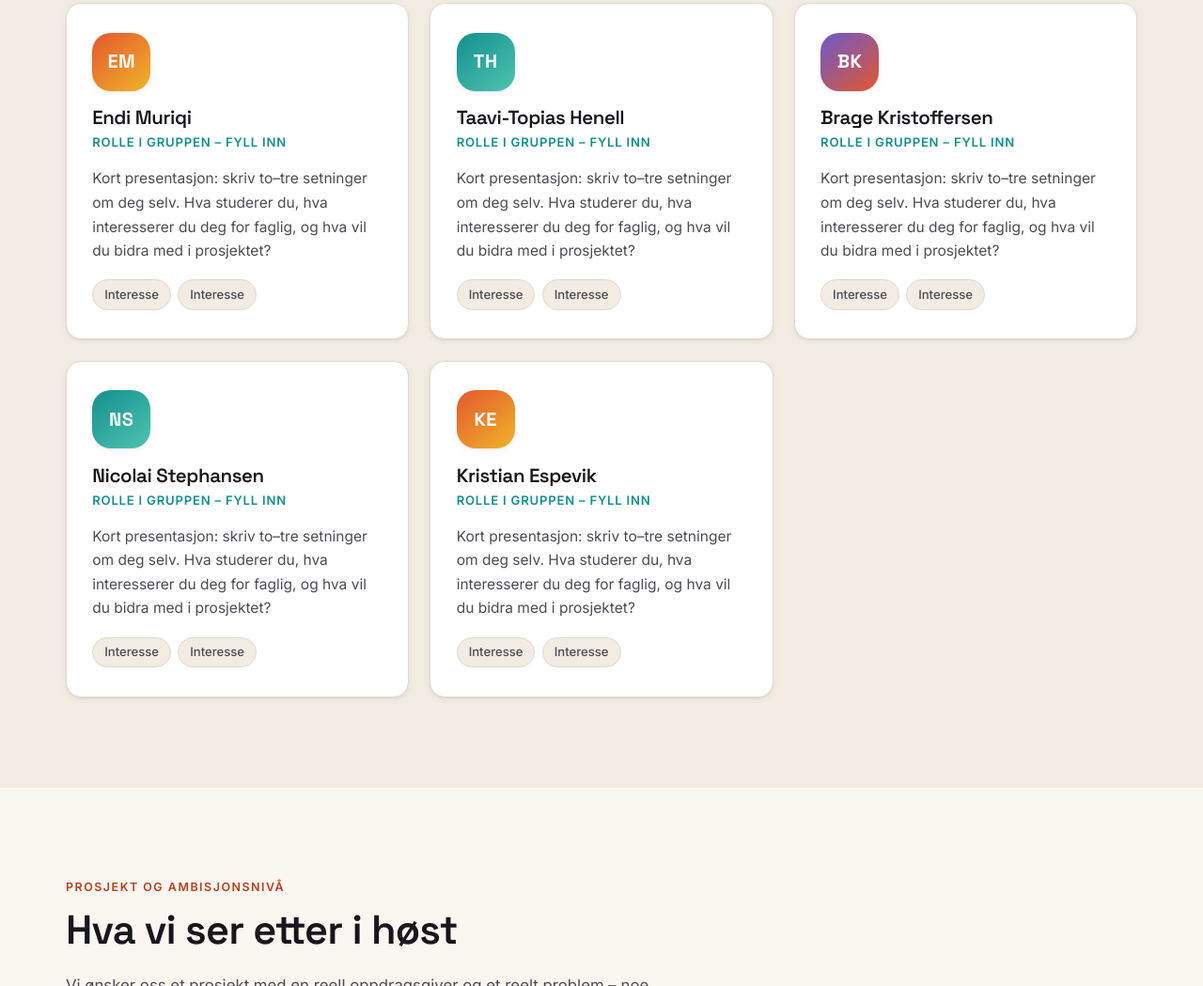
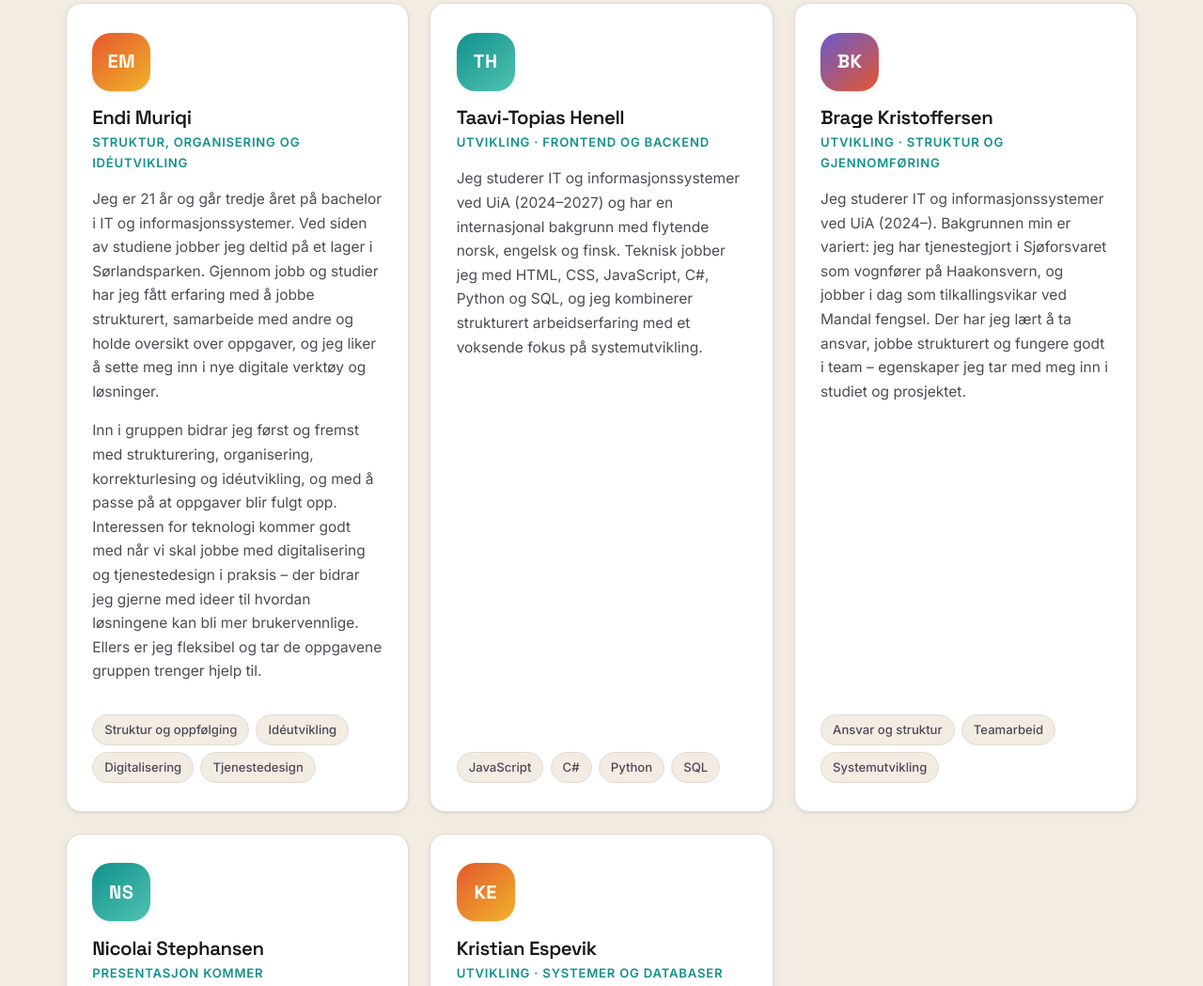
Before and after one commit to KristianEspevikUIA/IS310, a plain HTML site: page index.html in a window 1280 px wide. Shown: the part 1956-3005 px from the top of the page at 94% size. Drawn offline with Linux system fonts and the light colour scheme.

Commit message:
Fyll inn medlemspresentasjoner
Presentasjon av Endi, Taavi-Topias, Brage og Kristian, med rolle-etikett
og interesse-tagger per kort. Nicolai gjenstår.

Medlemskortene er gjort om til flex-kolonner slik at tagg-radene ligger
på linje nederst selv om presentasjonene er ulikt lange.

Co-Authored-By: Claude Opus 5 <noreply@anthropic.com>

```diff
--- a/assets/css/styles.css
+++ b/assets/css/styles.css
@@ -490,6 +490,11 @@ ul, ol { margin: 0; padding: 0; list-style: none; }
 }
 .tags-lg li { font-size: .88rem; padding: .4rem .9rem; background: var(--surface); }
 
+/* Kortene i medlemsraden er like høye, så interesse-taggene skal ligge
+   på linje nederst selv om presentasjonene er ulikt lange. */
+.member { display: flex; flex-direction: column; }
+.member .tags { margin-top: auto; padding-top: 1.1rem; }
+
 /* ---------- Prosjekt / split ---------- */
 
 .split {
--- a/index.html
+++ b/index.html
@@ -114,9 +114,8 @@
       </div>
 
       <!--
-        TIL GRUPPA: fyll inn hvert kort under.
-        · Bytt ut teksten i .member-role og .member-bio med din egen presentasjon.
-        · Bytt ut interessene i <ul class="tags"> med dine egne (2-4 stykker).
+        TIL GRUPPA:
+        · Presentasjonene er skrevet i «jeg»-form. Juster gjerne din egen tekst.
         · Vil du ha bilde? Legg fila i assets/img/ og bytt
           <span class="avatar" aria-hidden="true">XX</span>
           med <img class="avatar" src="assets/img/fornavn.jpg" alt="Portrett av Fornavn Etternavn">
@@ -127,11 +126,18 @@
         <article class="member reveal">
           <span class="avatar" aria-hidden="true">EM</span>
           <h3>Endi Muriqi</h3>
-          <p class="member-role">Rolle i gruppen – fyll inn</p>
-          <p class="member-bio">Kort presentasjon: skriv to–tre setninger om deg selv. Hva studerer du, hva
-            interesserer du deg for faglig, og hva vil du bidra med i prosjektet?</p>
+          <p class="member-role">Struktur, organisering og idéutvikling</p>
+          <p class="member-bio">Jeg er 21 år og går tredje året på bachelor i IT og informasjonssystemer. Ved siden
+            av studiene jobber jeg deltid på et lager i Sørlandsparken. Gjennom jobb og studier har jeg fått erfaring
+            med å jobbe strukturert, samarbeide med andre og holde oversikt over oppgaver, og jeg liker å sette meg
+            inn i nye digitale verktøy og løsninger.</p>
+          <p class="member-bio">Inn i gruppen bidrar jeg først og fremst med strukturering, organisering,
+            korrekturlesing og idéutvikling, og med å passe på at oppgaver blir fulgt opp. Interessen for teknologi
+            kommer godt med når vi skal jobbe med digitalisering og tjenestedesign i praksis – der bidrar jeg gjerne
+            med ideer til hvordan løsningene kan bli mer brukervennlige. Ellers er jeg fleksibel og tar de oppgavene
+            gruppen trenger hjelp til.</p>
           <ul class="tags">
-            <li>Interesse</li><li>Interesse</li>
+            <li>Struktur og oppfølging</li><li>Idéutvikling</li><li>Digitalisering</li><li>Tjenestedesign</li>
           </ul>
           <a class="member-link" href="#" hidden>Se videopresentasjon <span aria-hidden="true">→</span></a>
         </article>
@@ -139,11 +145,12 @@
         <article class="member reveal">
           <span class="avatar" aria-hidden="true">TH</span>
           <h3>Taavi-Topias Henell</h3>
-          <p class="member-role">Rolle i gruppen – fyll inn</p>
-          <p class="member-bio">Kort presentasjon: skriv to–tre setninger om deg selv. Hva studerer du, hva
-            interesserer du deg for faglig, og hva vil du bidra med i prosjektet?</p>
+          <p class="member-role">Utvikling · frontend og backend</p>
+          <p class="member-bio">Jeg studerer IT og informasjonssystemer ved UiA (2024–2027) og har en internasjonal
+            bakgrunn med flytende norsk, engelsk og finsk. Teknisk jobber jeg med HTML, CSS, JavaScript, C#, Python
+            og SQL, og jeg kombinerer strukturert arbeidserfaring med et voksende fokus på systemutvikling.</p>
           <ul class="tags">
-            <li>Interesse</li><li>Interesse</li>
+            <li>JavaScript</li><li>C#</li><li>Python</li><li>SQL</li>
           </ul>
           <a class="member-link" href="#" hidden>Se videopresentasjon <span aria-hidden="true">→</span></a>
         </article>
@@ -151,11 +158,13 @@
         <article class="member reveal">
           <span class="avatar" aria-hidden="true">BK</span>
           <h3>Brage Kristoffersen</h3>
-          <p class="member-role">Rolle i gruppen – fyll inn</p>
-          <p class="member-bio">Kort presentasjon: skriv to–tre setninger om deg selv. Hva studerer du, hva
-            interesserer du deg for faglig, og hva vil du bidra med i prosjektet?</p>
+          <p class="member-role">Utvikling · struktur og gjennomføring</p>
+          <p class="member-bio">Jeg studerer IT og informasjonssystemer ved UiA (2024–). Bakgrunnen min er variert:
+            jeg har tjenestegjort i Sjøforsvaret som vognfører på Haakonsvern, og jobber i dag som tilkallingsvikar
+            ved Mandal fengsel. Der har jeg lært å ta ansvar, jobbe strukturert og fungere godt i team – egenskaper
+            jeg tar med meg inn i studiet og prosjektet.</p>
           <ul class="tags">
-            <li>Interesse</li><li>Interesse</li>
+            <li>Ansvar og struktur</li><li>Teamarbeid</li><li>Systemutvikling</li>
           </ul>
           <a class="member-link" href="#" hidden>Se videopresentasjon <span aria-hidden="true">→</span></a>
         </article>
@@ -163,9 +172,10 @@
         <article class="member reveal">
           <span class="avatar" aria-hidden="true">NS</span>
           <h3>Nicolai Stephansen</h3>
-          <p class="member-role">Rolle i gruppen – fyll inn</p>
-          <p class="member-bio">Kort presentasjon: skriv to–tre setninger om deg selv. Hva studerer du, hva
-            interesserer du deg for faglig, og hva vil du bidra med i prosjektet?</p>
+          <p class="member-role">Presentasjon kommer</p>
+          <p class="member-bio">Her fylles det inn to–tre setninger: hva du studerer, hva du interesserer deg for
+            faglig, og hva du vil bidra med i prosjektet. Legg gjerne til to–fire interesser eller ferdigheter i
+            listen under.</p>
           <ul class="tags">
             <li>Interesse</li><li>Interesse</li>
           </ul>
@@ -175,11 +185,14 @@
         <article class="member reveal">
           <span class="avatar" aria-hidden="true">KE</span>
           <h3>Kristian Espevik</h3>
-          <p class="member-role">Rolle i gruppen – fyll inn</p>
-          <p class="member-bio">Kort presentasjon: skriv to–tre setninger om deg selv. Hva studerer du, hva
-            interesserer du deg for faglig, og hva vil du bidra med i prosjektet?</p>
+          <p class="member-role">Utvikling · systemer og databaser</p>
+          <p class="member-bio">Jeg studerer IT og informasjonssystemer ved UiA (2024–) og har erfaring med
+            systemutvikling, databaser og IT-sikkerhet. Blant annet har jeg utviklet et fullverdig
+            hinderregistreringssystem for Kartverket i ASP.NET Core MVC med MariaDB og Docker. Jeg kombinerer
+            teknisk presisjon med gode samarbeids- og kommunikasjonsevner, og motiveres av å bygge løsninger som
+            faktisk fungerer i praksis.</p>
           <ul class="tags">
-            <li>Interesse</li><li>Interesse</li>
+            <li>Systemutvikling</li><li>Databaser</li><li>IT-sikkerhet</li><li>ASP.NET Core</li>
           </ul>
           <a class="member-link" href="#" hidden>Se videopresentasjon <span aria-hidden="true">→</span></a>
         </article>
```
